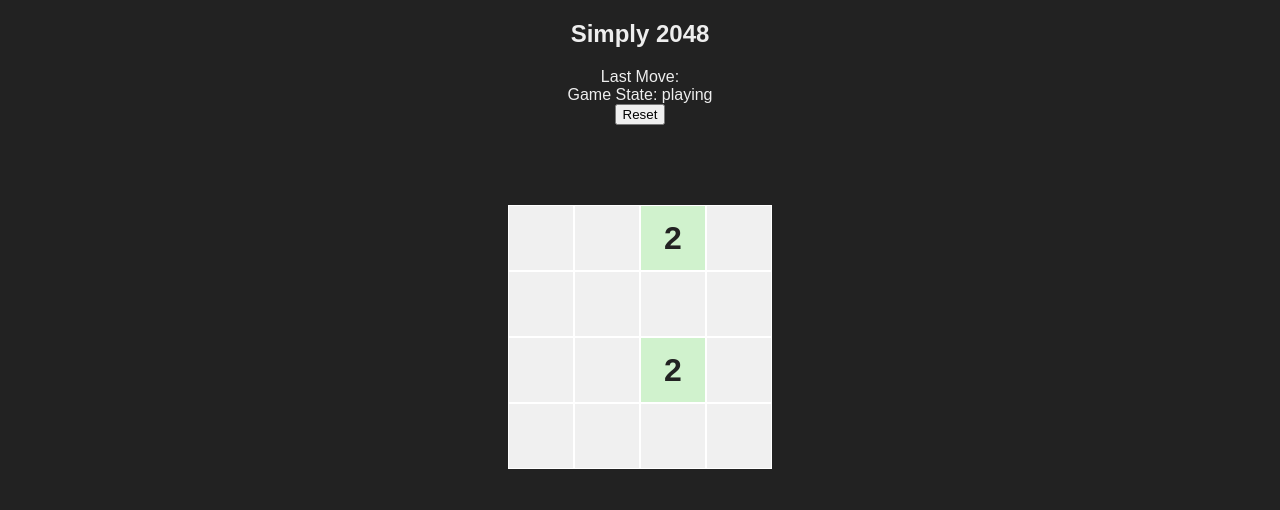
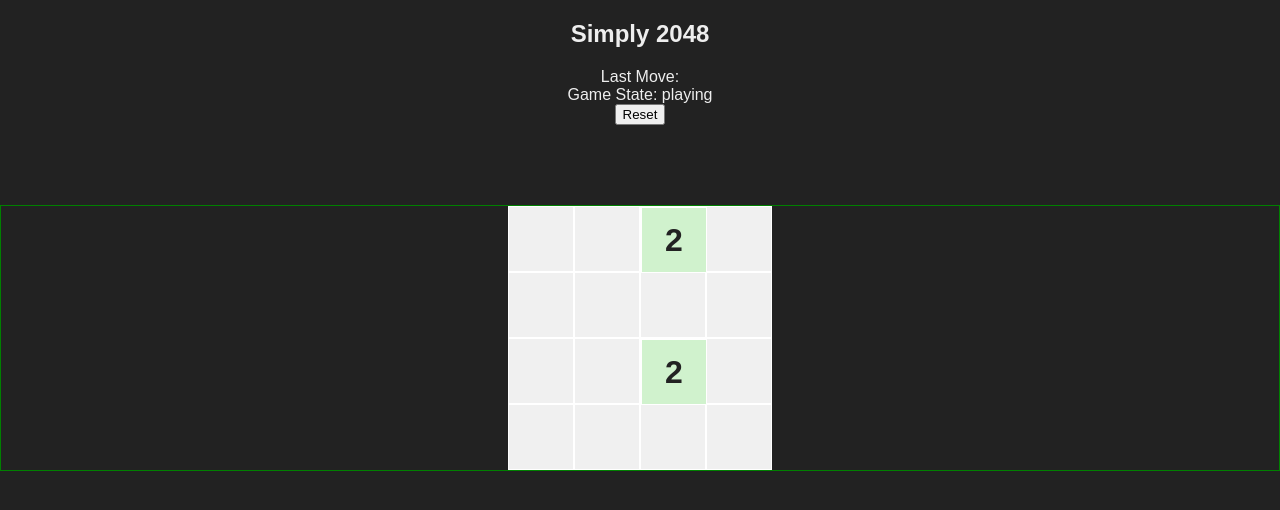
Before and after one commit to SimplyNate/2048-js, a Vue app: page / in a window 1280 px wide. Shown: the top 510 px of the page. Built offline with nearby package versions, Linux system fonts and the light colour scheme; the HTML template or start-up script is replaced by a standard one.

Commit message:
Define background instead of showing blanks as 0

```diff
--- a/src/App.vue
+++ b/src/App.vue
@@ -51,10 +51,26 @@ onMounted(() => {
         <div>Last Move: {{ lastMove }}</div>
         <div>Game State: {{ game.currentGameState }}</div>
         <button @click="resetGame">Reset</button>
-        <div class="mt-5 fs-2 fw-bold">
+        <div class="mt-5 fs-2 fw-bold" style="border: 1px solid green;">
+            <div class="d-flex justify-content-center position-relative" v-for="i in 4" :key="i">
+                <div class="border border-dark bg-0 w-5 position-relative">
+                    <div :class="`position-absolute top-0 left-0 w-5 border border-dark bg-${game.state[i-1][0]}`" v-if="game.state[i-1][0] > 0">{{ game.state[i-1][0] }}</div>
+                </div>
+                <div class="border border-dark bg-0 w-5 position-relative">
+                    <div :class="`position-absolute top-0 left-0 w-5 border border-dark bg-${game.state[i-1][1]}`" v-if="game.state[i-1][1] > 0">{{ game.state[i-1][1] }}</div>
+                </div>
+                <div class="border border-dark bg-0 w-5 position-relative">
+                    <div :class="`position-absolute top-0 left-0 w-5 border border-dark bg-${game.state[i-1][2]}`" v-if="game.state[i-1][2] > 0">{{ game.state[i-1][2] }}</div>
+                </div>
+                <div class="border border-dark bg-0 w-5 position-relative">
+                    <div :class="`position-absolute top-0 left-0 w-5 border border-dark bg-${game.state[i-1][3]}`" v-if="game.state[i-1][3] > 0">{{ game.state[i-1][3] }}</div>
+                </div>
+            </div>
+            <!--
             <div class="d-flex justify-content-center" v-for="i in 4" :key="i">
                 <div v-for="j in 4" :key="j" :class="`border border-dark w-5 bg-${game.state[i-1][j-1]}`">{{ game.state[i-1][j-1] > 0 ? game.state[i-1][j-1] : '' }}</div>
             </div>
+            -->
         </div>
     </div>
 </template>
--- a/src/assets/main.css
+++ b/src/assets/main.css
@@ -110,3 +110,19 @@
 .fw-bold {
     font-weight: bold;
 }
+
+.position-relative {
+    position: relative;
+}
+
+.position-absolute {
+    position: absolute;
+}
+
+.top-0 {
+    top: 0;
+}
+
+.left-0 {
+    left: 0;
+}
```
